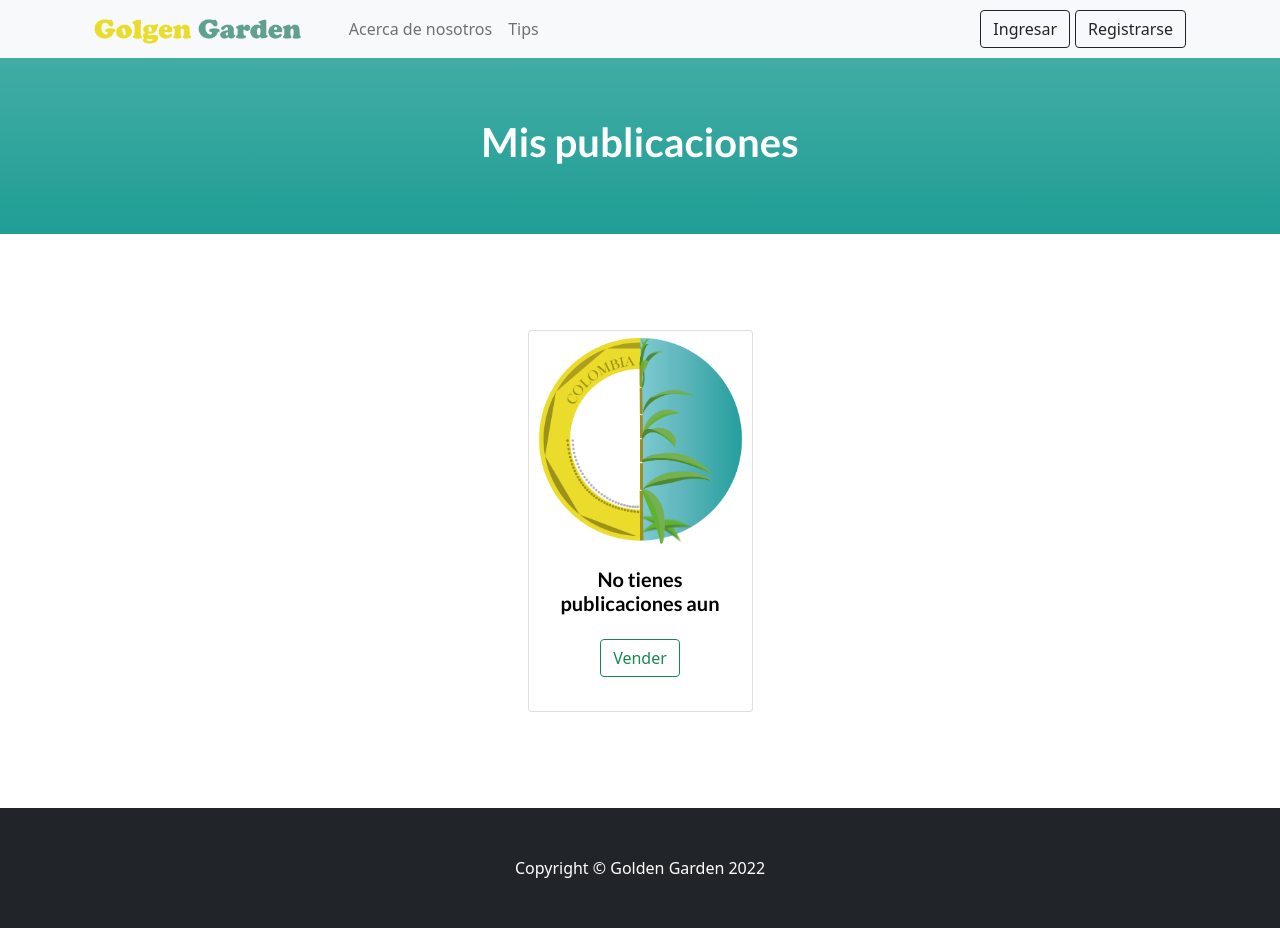
After one commit to JohnDrD-UdA/ProyectoGoldenGarden, a Django app: page /mis_publicaciones/1 in a window 1280 px wide. The commit adds this page. Run offline with Django 4.2, Linux system fonts and the light colour scheme; data comes from the database, SQL or seed files in the repository; both versions use the stored data as it was after the commit; some libraries are stand-ins or nearby versions.

Commit message:
ver mis publicaciones
Cada usuario tendrá una pagina con sus publicaciones

```diff
--- a/Estructuras2022/urls.py
+++ b/Estructuras2022/urls.py
@@ -17,7 +17,7 @@ from django.contrib import admin
 from django.conf import settings
 from django.urls import include, path
 from django.conf.urls.static import static
-from aplication.principal.views import about, indexController, createPostController, editPostController, verifyController, deletePostController, showPostController
+from aplication.principal.views import about, indexController, createPostController, editPostController, verifyController, deletePostController, showPostController, myPostsController
 from aplication.tips.views import crearTip, mostrarTip,tips
 
 
@@ -34,6 +34,7 @@ urlpatterns = [
     path('tips/', tips, name = 'tips'),
     path('crear_tip/', crearTip, name = 'create_tips'),
     path('leer/<int:id>', mostrarTip, name = 'publication_tips'),
+    path('mis_publicaciones/<int:id>', myPostsController, name = 'my_posts'),
 
 
 ] + static(settings.MEDIA_URL, document_root=settings.MEDIA_ROOT)
--- a/aplication/principal/PosterService.py
+++ b/aplication/principal/PosterService.py
@@ -23,3 +23,11 @@ def editPoster(form):
 def deletePost(id):
     post = Poster.objects.get(id = id)
     post.delete()
+
+def getPostByUser(id):
+    posters = Poster.objects.all()
+    posters_by_user = list()
+    for post in posters:
+        if id == post.usuario_id:
+            posters_by_user.append(post)
+    return posters_by_user
--- a/aplication/principal/views.py
+++ b/aplication/principal/views.py
@@ -85,3 +85,10 @@ def verifyController(request,id):
 def deletePostController(request,id):
     deletePost(id)
     return redirect('index')
+
+def myPostsController(request,id):
+    poster = getPostByUser(id)
+    contexto = {
+        'poster' : poster
+    }
+    return render(request,'post/list.html',contexto)
--- a/templates/nav.html
+++ b/templates/nav.html
@@ -40,6 +40,7 @@
                             <div class="nav-item dropdown">
                                 <a class="nav-link dropdown-toggle text-dark" data-bs-toggle="dropdown" role="buton" aria-expanded="false"><i>{{user.username}}</i></a>
                                 <ul class="dropdown-menu">
+                                    <li><a class="dropdown-item" href="{% url 'my_posts' user.id %}">Mis Publicaciones</a></li>
                                     <li><a class="dropdown-item" href="{% url 'account_logout' %}">Salir</a></li>
                                 </ul>
                             </div>
--- /dev/null
+++ b/templates/post/list.html
@@ -0,0 +1,62 @@
+{% extends 'nav.html' %}
+{% block titulo %}Mis publicaciones{% endblock titulo %}
+{% block content %}
+{% load static %}
+<!-- Header-->
+<header class="bg-gradient text-white" style="background-color: #209E95; padding-top: 60px; padding-bottom: 60px;">
+    <div class="container px-lg-5 text-center">
+        <h1 class="fw-bolder" style="color: white;">Mis publicaciones</h1>
+    </div>
+</header>
+<!-- Section-->
+<section class="py-5">
+    <div class="container px-4 px-lg-5 mt-5">
+        <div class="row gx-4 gx-lg-5 row-cols-2 row-cols-md-3 row-cols-xl-4 justify-content-center">
+            {% for post in poster %}
+                <div class="col mb-5">
+                    <div class="card h-100">
+                        <!-- Sale badge-->
+                        <div class="badge bg-dark text-white position-absolute" style="top: 0.5rem; right: 0.5rem">Hoy</div>
+                        <!-- Product image-->
+                        <img class="card-img-top" src="{{ post.imagen.url }}" alt="..." />
+                        <!-- Product details-->
+                        <div class="card-body p-4">
+                            <div class="text-center">
+                                <!-- Product name-->
+                                <h5 class="fw-bolder">{{ post.titulo }}</h5>
+                                <!-- Product price-->
+                                ${{post.precio}} COP
+                            </div>
+                        </div>
+                        <!-- Product actions-->
+                        <div class="card-footer p-4 pt-0 border-top-0 bg-transparent">
+                            <div class="text-center" style="margin-bottom: 10px;"><a class="btn btn-outline-success mt-auto" href="{% url 'edit_post' post.id %}">Editar</a></div>
+                            <div class="text-center" style="margin-bottom: 10px;"><a class="btn btn-outline-danger mt-auto" href="{% url 'verify_post' post.id %}">Eliminar</a></div>
+                        </div>
+                    </div>
+                </div>
+            {% empty %}
+                <div class="col mb-5">
+                    <div class="card h-100">
+                        <!-- Product image-->
+                        <img class="card-img-top" src="{% static 'img/Logo_GG.png' %}" alt="..." />
+                        <!-- Product details-->
+                        <div class="card-body p-7">
+                            <div class="text-center">
+                                <!-- Product name-->
+                                <h5 class="fw-bolder">No tienes publicaciones aun</h5>
+                                <!-- Product price-->
+
+                            </div>
+                        </div>
+                        <!-- Product actions-->
+                        <div class="card-footer p-4 pt-0 border-top-0 bg-transparent">
+                            <div class="text-center" style="margin-bottom: 10px;"><a class="btn btn-outline-success mt-auto" href="{% url 'create_post' %}">Vender</a></div>
+                        </div>
+                    </div>
+                </div>
+            {% endfor %}
+        </div>
+    </div>
+</section>
+{% endblock content %}
```
Also changed, not shown: db.sqlite3, 3 other files.
